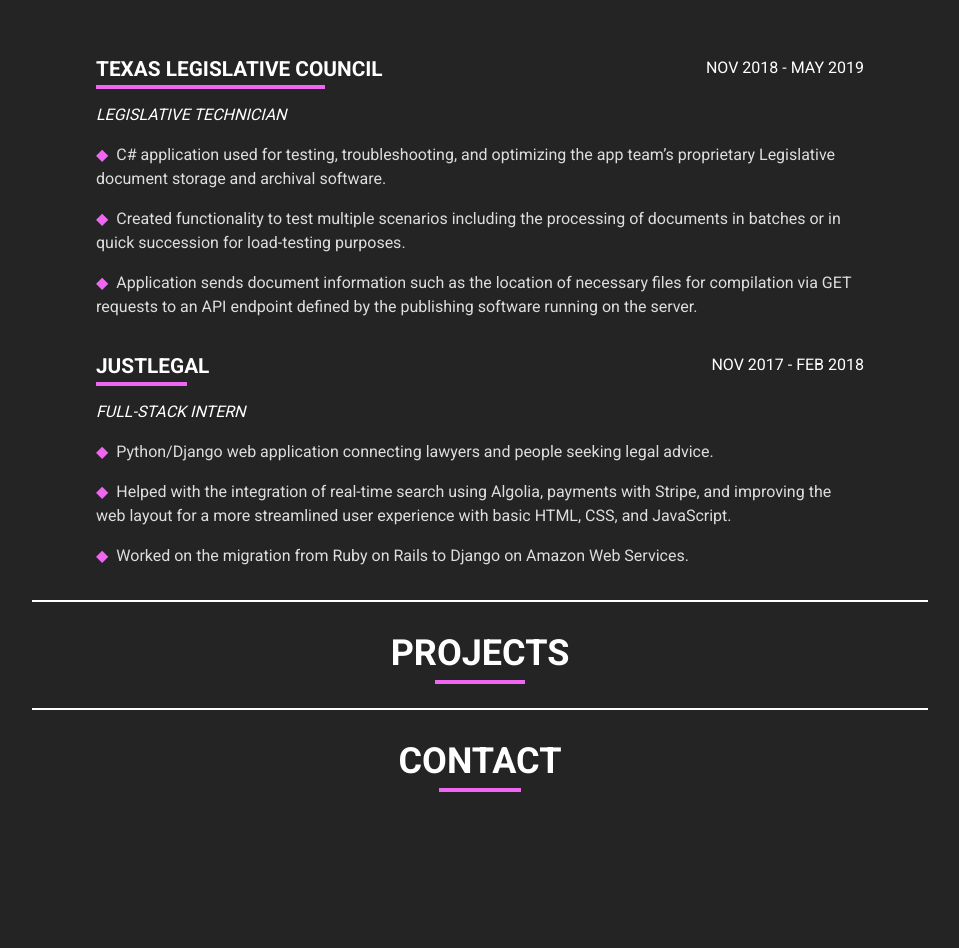
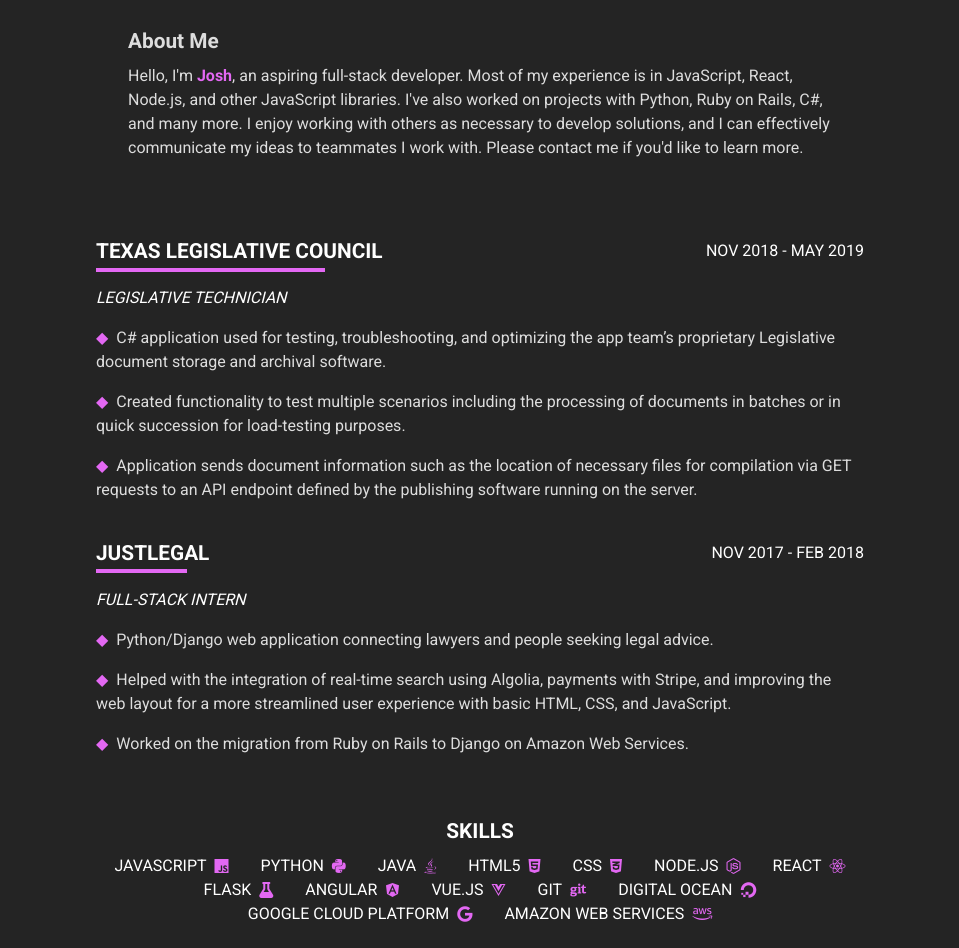
Before and after one commit to JoshLore/Portfolio, a React (Create React App) app: page / in a window 1280 px wide. Shown: the part 1084-2032 px from the top of the page, without its empty margins (160-1119 px from the left). Before the commit the page ends 1876 px from the top, so only its background shows below. Built offline with nearby package versions, Linux system fonts and the light colour scheme.

Commit message:
Fixed the skills. Closes #5

```diff
--- a/src/App.css
+++ b/src/App.css
@@ -1,7 +1,7 @@
 @import url("https://fonts.googleapis.com/css2?family=Roboto:wght@300;400;500;700&display=swap");
 
 :root {
-  --primary-color: #ef67f1;
+  --primary-color: #e368f3;
   --background-color: #242424;
 }
 
@@ -58,10 +58,26 @@
 
 @media only screen and (max-width: 960px) {
   * {
-    font-size: 12px;
+    font-size: 14px;
   }
   .experiences {
     width: 90% !important;
     transition: 0.8s;
   }
+
+  .skills {
+    width: 90% !important;
+  }
+
+  .navbar {
+    justify-content: center !important;
+  }
+
+  .desc {
+    width: 90% !important;
+  }
+
+  .jobName hr {
+    width: 60% !important;
+  }
 }
--- a/src/components/About.js
+++ b/src/components/About.js
@@ -3,6 +3,7 @@
 import data from "../data.json";
 import picture from "../images/profile.png";
 import Skill from "./Skill";
+import WorkExperience from "./WorkExperience";
 
 const About = () => {
   const about = data.about;
@@ -14,33 +15,6 @@
       result.push(<Skill skill={skill} icon={iconClass} key={skill} />);
     }
     return result;
-  };
-
-  const workExperience = () => {
-    const jobs = data.about.workExperience;
-    const experience = [];
-
-    for (let i = 0; i < jobs.length; i++) {
-      const render = (
-        <div className="job" key={jobs[i].company}>
-          <div className="jobTop">
-            <h2 className="jobName">
-              {jobs[i].company} <hr />
-            </h2>
-            <p className="time">{jobs[i].time}</p>
-          </div>
-          <p className="jobTitle">{jobs[i].title}</p>
-          <ul className="jobDuties">
-            <li className="duty">{jobs[i].duties[0]}</li>
-            <li className="duty">{jobs[i].duties[1]}</li>
-            <li className="duty">{jobs[i].duties[2]}</li>
-          </ul>
-        </div>
-      );
-      experience.push(render);
-    }
-    console.log(experience);
-    return experience;
   };
 
   return (
@@ -64,9 +38,26 @@
           <p>{about.education.attended}</p>
         </div>
       </div>
+      <div className="desc">
+        <h2 className="subtitle">About Me</h2>
+        <p className="description">
+          Hello, I'm <span className="alias">Josh</span>, an aspiring full-stack
+          developer. Most of my experience is in JavaScript, React, Node.js, and
+          other JavaScript libraries. I've also worked on projects with Python,
+          Ruby on Rails, C#, and many more. I enjoy working with others as
+          necessary to develop solutions, and I can effectively communicate my
+          ideas to teammates I work with. Please contact me if you'd like to
+          learn more.
+        </p>
+      </div>
 
-      <div className="experiences">{workExperience()}</div>
-      {/* <ul className="skills">{getSkills()}</ul> */}
+      <div className="experiences">
+        <WorkExperience jobs={data.about.workExperience} />
+      </div>
+      <div className="skills-container">
+        <h2 className="subtitle">Skills</h2>
+        <ul className="skills">{getSkills()}</ul>
+      </div>
     </div>
   );
 };
--- a/src/components/Skill.js
+++ b/src/components/Skill.js
@@ -3,7 +3,9 @@
 const Skill = (props) => {
   return (
     <li className="skill">
-      <p>{props.skill} </p> <i className={props.icon}></i>
+      <p>{props.skill}</p>
+
+      <i className={props.icon}></i>
     </li>
   );
 };
--- /dev/null
+++ b/src/components/WorkExperience.js
@@ -0,0 +1,32 @@
+import React from "react";
+
+// Displays all work experience from data.json
+// Only up to 3 job duties allowed**
+const WorkExperience = (props) => {
+  const jobs = props.jobs;
+  const experience = [];
+
+  for (let i = 0; i < jobs.length; i++) {
+    const render = (
+      <div className="job" key={jobs[i].company}>
+        <div className="jobTop">
+          <h2 className="jobName">
+            {jobs[i].company} <hr />
+          </h2>
+          <p className="time">{jobs[i].time}</p>
+        </div>
+        <p className="jobTitle">{jobs[i].title}</p>
+        <ul className="jobDuties">
+          <li className="duty">{jobs[i].duties[0]}</li>
+          <li className="duty">{jobs[i].duties[1]}</li>
+          <li className="duty">{jobs[i].duties[2]}</li>
+        </ul>
+      </div>
+    );
+    experience.push(render);
+  }
+  console.log(experience);
+  return experience;
+};
+
+export default WorkExperience;
--- a/src/data.json
+++ b/src/data.json
@@ -19,8 +19,9 @@
       "Angular": "fab fa-angular",
       "Vue.js": "fab fa-vuejs",
       "Git": "fab fa-git",
-      "GCP": "fab fa-google",
-      "AWS": "fab fa-aws"
+      "Digital Ocean": "fab fa-digital-ocean",
+      "Google Cloud Platform": "fab fa-google",
+      "Amazon Web Services": "fab fa-aws"
     },
     "workExperience": [
       {
--- a/src/styles/About.css
+++ b/src/styles/About.css
@@ -16,7 +16,7 @@
 .about-card {
   display: flex;
   justify-content: center;
-  padding: 2em 0;
+  padding: 2em 0 1em;
 }
 
 .name {
@@ -47,9 +47,25 @@
   margin: 0;
 }
 
+.desc {
+  width: 55%;
+  margin: auto;
+  text-transform: initial;
+  color: #ddd;
+  padding: 0 0 1em;
+}
+
+.skills-container .subtitle {
+  padding-top: 1em;
+  text-align: center;
+}
+
 .skills {
   display: flex;
-  padding: 0 2.5em;
+  flex-wrap: wrap;
+  justify-content: center;
+  width: 60%;
+  margin: auto;
 }
 
 .skill {
@@ -60,12 +76,18 @@
   align-items: center;
 }
 
+.skill i {
+  color: var(--primary-color);
+  margin-left: 0.5em;
+}
+
 .experiences {
   width: 60%;
   margin: auto;
+  padding: 2em 0;
 }
 .job {
-  margin-top: 0.7em;
+  margin-top: 1em;
 }
 
 .jobTop {
```
